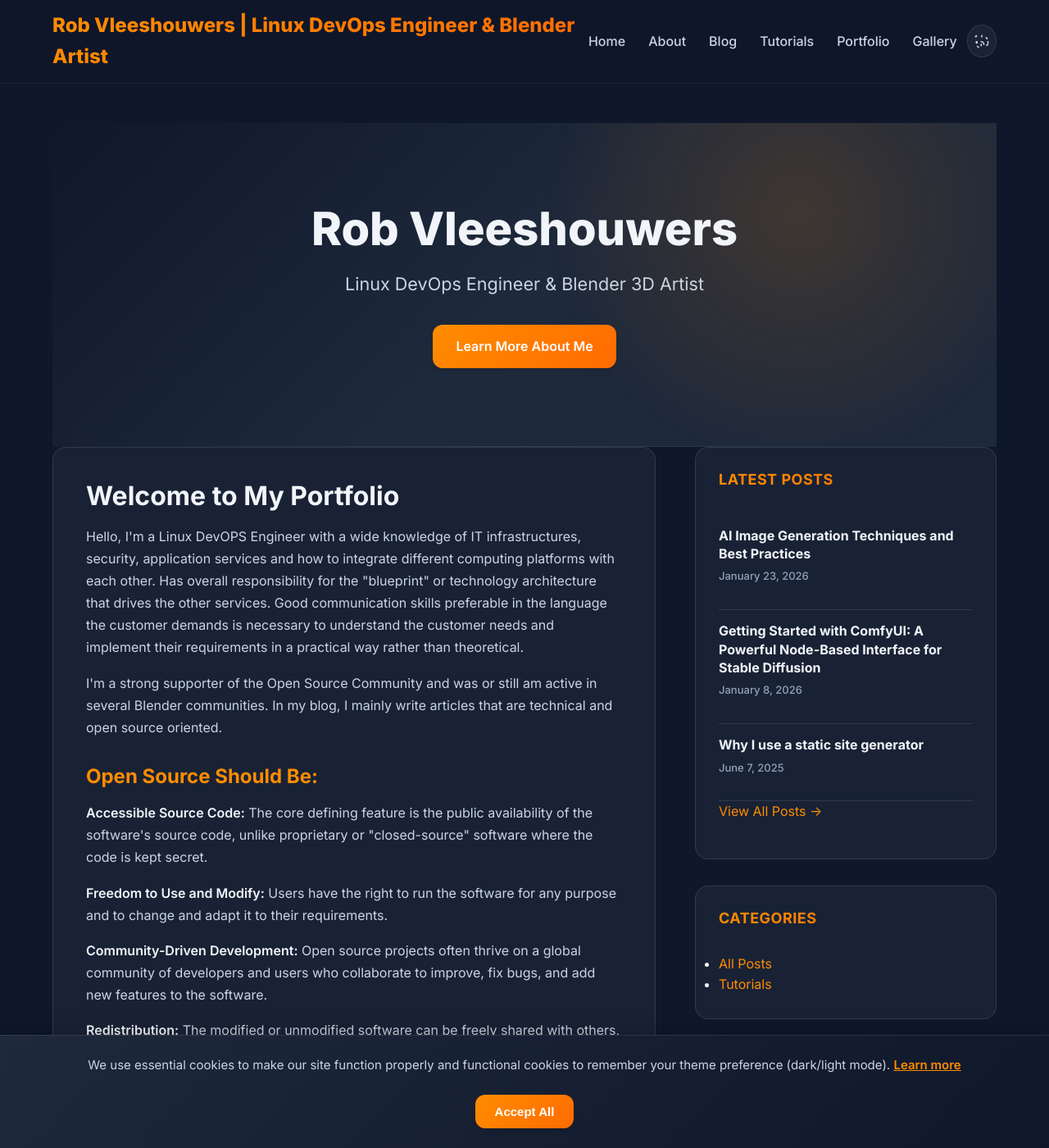
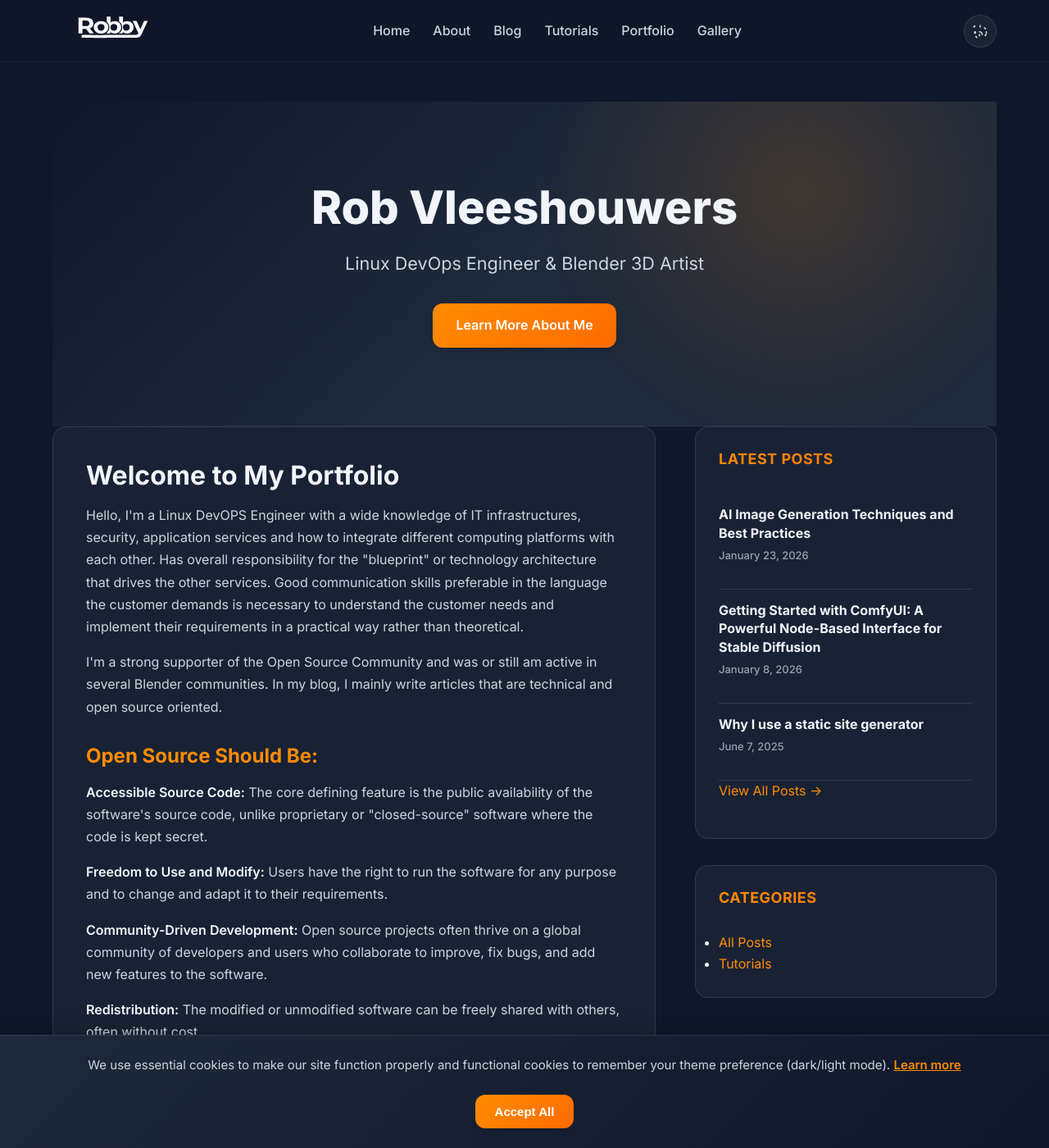
Before and after one commit to robvlees/robvlees.github.io, a Jekyll site: the page built from index.md, in a window 1280 px wide and 1400 px high. Shown: the whole window at 82% size. Built offline with Jekyll 4.4.1, drawn with Linux system fonts in a browser that asks for light colours.

Commit message:
Refactor site title and update logo image paths; add mobile menu toggle styles

```diff
--- a/_config.yml
+++ b/_config.yml
@@ -1,6 +1,6 @@
 # Site Settings
 lang: en
-title: Rob Vleeshouwers | Linux DevOps Engineer & Blender Artist
+title: Rob Vleesghouwers
 tagline: Linux DevOps Engineer & Blender 3D Artist | Technical Expertise & Creative Portfolio
 email: robvlees@gmail.com
 description: >
@@ -16,9 +16,6 @@
 
 markdown: kramdown
 highlighter: rouge
-kramdown:
-  input: GFM
-  syntax_highlighter: rouge
 permalink: /blog/:title/
 
 # Minima theme settings
@@ -90,7 +87,7 @@
   defaults:
     title: "Rob Vleeshouwers | Linux DevOps Engineer & Blender Artist"
     description: "Professional portfolio of Rob Vleeshouwers - Linux DevOps Engineer with expertise in IT infrastructure, security implementation, and Blender 3D artistry."
-    image: "/img/Logo.png"
+    image: "/images/Logo.png"
     url: "{{ site.url }}"
     twitter:
       card: summary_large_image
@@ -99,7 +96,7 @@
     og:
       title: "Rob Vleeshouwers | Linux DevOps Engineer & Blender Artist"
       description: "Professional portfolio showcasing expertise in Linux DevOps engineering, IT infrastructure, security implementation, and Blender 3D artistry."
-      image: "/img/Logo.png"
+      image: "/images/Logo.png"
       url: "{{ site.url }}"
       type: website
       site_name: "Rob Vleeshouwers Portfolio"
--- a/_layouts/default.html
+++ b/_layouts/default.html
@@ -24,7 +24,17 @@
 <body>
   <header class="site-header">
     <div class="wrapper">
-      <a class="site-title" href="{{ '/' | relative_url }}">{{ site.title | escape }}</a>
+      <a class="site-title" href="{{ '/' | relative_url }}"><svg width="120" height="40" version="1.1" viewBox="0 0 640 160" xmlns="http://www.w3.org/2000/svg" xmlns:xlink="http://www.w3.org/1999/xlink">
+ <g>
+  <path d="m433.9532 17.197716v31.530086c5.33265 3.571529 9.69132 8.106524 13.04904 13.557545 4.50468 7.137079 6.64099 15.414898 6.64099 24.633073 0 9.165289-2.12654 17.33281-6.64099 24.48502-2.4637 3.99974-5.46234 7.51812-8.98605 10.54087-1.0668 0.0235-2.52942-0.0202-4.06299-0.0967v4.72139h23.92099v-9.15695c2.16011 2.39253 4.67546 4.36389 7.54587 5.91409 5.45864 2.94799 11.9877 4.42115 19.58699 4.42115 8.13445 0 15.41157-1.67027 21.8335-5.01133 6.52898-3.43933 11.66813-8.20533 15.41427-14.29784 3.85316-6.09251 5.77866-13.265378 5.77866-21.51975 0-8.352639-1.9255-15.575296-5.77866-21.667809-3.74614-6.092512-8.88529-10.80872-15.41427-14.149776-6.42193-3.341055-13.69905-5.011336-21.8335-5.011336-7.2782 0-13.64679 1.473172-19.10544 4.421162-2.56017 1.382649-4.86083 3.100479-6.90304 5.153225v-38.46617zm46.71761 47.758836c4.17426 1e-6 7.86706 0.883904 11.07802 2.652698 3.318 1.768794 5.94181 4.275243 7.8684 7.518032 2.03361 3.242789 3.05059 7.17262 3.05059 11.791138 0 4.520251-1.01698 8.450082-3.05059 11.791137-1.92659 3.242793-4.5504 5.749243-7.8684 7.518033-3.21096 1.76879-6.90376 2.65269-11.07802 2.65269s-7.91904-0.8839-11.23704-2.65269-5.94182-4.27524-7.8684-7.518033c-1.92658-3.341055-2.88933-7.270886-2.88933-11.791137 0-4.618518 0.96275-8.548349 2.88933-11.791138s4.5504-5.749238 7.8684-7.518032 7.06278-2.652697 11.23704-2.652698z" fill="#f9f9f9" opacity=".99" stroke-width="1.09881"/>
+  <path d="m353.05858 17.197716v34.458335c4.03981 3.087172 7.46944 6.72624 10.26722 10.917187 4.77146 7.147429 7.05983 15.294993 7.05983 24.345182 0 8.875355-2.30284 16.95692-7.0352 24.1601l-0.0134 0.0185-0.0115 0.0185c-2.80037 4.19482-6.22866 7.84999-10.26722 10.97065v4.48287h23.921v-9.15696c2.16011 2.39253 4.67545 4.36389 7.54587 5.91409 5.45864 2.94799 11.9877 4.42116 19.58698 4.42116 8.13446 0 15.41381-1.67028 21.83575-5.01133 6.52896-3.43934 11.66589-8.20533 15.41201-14.29785 3.85316-6.09251 5.78092-13.265376 5.78092-21.519748 0-8.352639-1.92776-15.575296-5.78092-21.667809-3.74612-6.092512-8.88305-10.80872-15.41201-14.149776-6.42194-3.341055-13.70129-5.011336-21.83575-5.011336-7.27819 0-13.64679 1.473172-19.10543 4.421162-2.56019 1.382649-4.86084 3.100479-6.90304 5.153225v-38.466152zm46.71986 47.758836c4.17426 1e-6 7.86704 0.883904 11.07801 2.652698 3.31801 1.768794 5.93958 4.275243 7.86616 7.518032 2.03361 3.242789 3.0506 7.17262 3.0506 11.791138 0 4.520251-1.01699 8.450082-3.0506 11.791137-1.92658 3.242793-4.54815 5.749243-7.86616 7.518033-3.21097 1.76879-6.90375 2.65269-11.07801 2.65269s-7.92129-0.8839-11.23928-2.65269c-3.31801-1.76879-5.93958-4.27524-7.86616-7.518033-1.92658-3.341055-2.88933-7.270886-2.88933-11.791137 0-4.618518 0.96275-8.548349 2.88933-11.791138s4.54815-5.749238 7.86616-7.518032c3.31799-1.768794 7.06502-2.652697 11.23928-2.652698z" fill="#f9f9f9" opacity=".99" stroke-width="1.09881"/>
+  <g fill="#fbfbfb">
+   <path d="m316.52232 127.74809q-13.80716 0-24.5639-5.30639-10.59619-5.30638-16.85758-14.44515-6.10084-9.28617-6.10084-21.07813 0-11.939359 6.10084-21.078128 6.26139-9.286169 16.85758-14.445151 10.75674-5.306382 24.5639-5.306382 13.64662 0 24.40336 5.306382 10.75674 5.158982 16.85758 14.297751t6.10084 21.225528q0 11.79196-6.10084 21.07813-6.10084 9.13877-16.85758 14.44515-10.75674 5.30639-24.40336 5.30639zm0-18.86714q6.26139 0 11.23839-2.6532 4.977-2.65319 7.86687-7.51737 2.88987-5.011583 2.88987-11.79196 0-6.927776-2.88987-11.79196-2.88987-4.864183-7.86687-7.517374t-11.23839-2.653191q-6.26138 0-11.23838 2.653191t-8.02742 7.517374q-2.88987 4.864184-2.88987 11.79196 0 6.780377 2.88987 11.79196 3.05042 4.86418 8.02742 7.51737 4.977 2.6532 11.23838 2.6532z" opacity=".99" stroke-width="1.09881"/>
+   <path d="m169.46 126.5689v-103.179664h48.00397q23.44006 0 36.44448 10.023166 13.00442 9.875766 13.00442 27.416307 0 11.497161-5.94029 19.898932-5.94029 8.254372-16.85758 12.676357t-26.00884 4.421985h-34.19681l11.55949-10.465365v39.208282zm71.44403 0-28.09597-37.439488h27.77488l28.41706 37.439488zm-45.43519-36.555091-11.55949-11.202361h32.75188q12.04112 0 17.98142-4.716784 5.94029-4.864184 5.94029-13.265955 0-8.549171-5.94029-13.265955-5.9403-4.716784-17.98142-4.716784h-32.75188l11.55949-11.349761z" opacity=".99" stroke-width="1.10054"/>
+   <path d="m545.54239 154.71095c-8.11611 0-347.9625 1.61666-355.91874 0.10076l0.81453-18.37368c5.96432 1.15008 350.20545-0.29937 354.30146-0.29937 3.53207 0 6.31491-0.78613 8.34852-2.35839 2.14065-1.474 4.06723-3.97979 5.77974-7.51738l4.49536-9.72836 1.92658-2.50579 30.98584-68.393381h24.08225l-39.01325 84.165121c-2.78285 6.38732-5.99381 11.3989-9.63291 15.03475-3.53206 3.63585-7.49225 6.19078-11.88058 7.66477-4.28128 1.474-9.04423 2.211-14.2888 2.211zm14.77045-26.6793-38.53161-82.396333h25.84829l29.862 66.329783z" opacity=".99" stroke-width="1.09881" aria-label="y"/>
+  </g>
+ </g>
+</svg></a>
 
       <nav class="site-nav">
         <ul>
--- a/assets/css/style.css
+++ b/assets/css/style.css
@@ -1254,6 +1254,10 @@
 }
 
 @media (max-width: 768px) {
+  .mobile-menu-toggle {
+    display: block;
+  }
+
   .site-header .wrapper {
     flex-direction: column;
     gap: 1rem;
```
